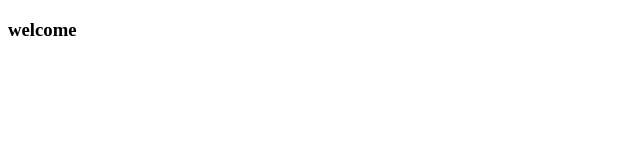
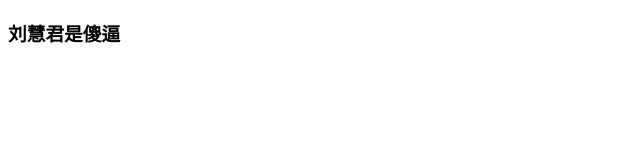
Before and after one commit to kunkunbaobei/kunkunbaobei.github.io, a plain HTML site: page index.html in a window 1280 px wide. Shown: the whole page, without its empty margins (0-640 px from the left). Drawn offline with Linux system fonts and the light colour scheme.

Commit message:
Update index.html

```diff
--- a/index.html
+++ b/index.html
@@ -7,6 +7,6 @@
     <title>我的博客</title>
 </head>
 <body>
-     <h3>welcome</h3>
+     <h3>刘慧君是傻逼</h3>
 </body>
 </html>
```
